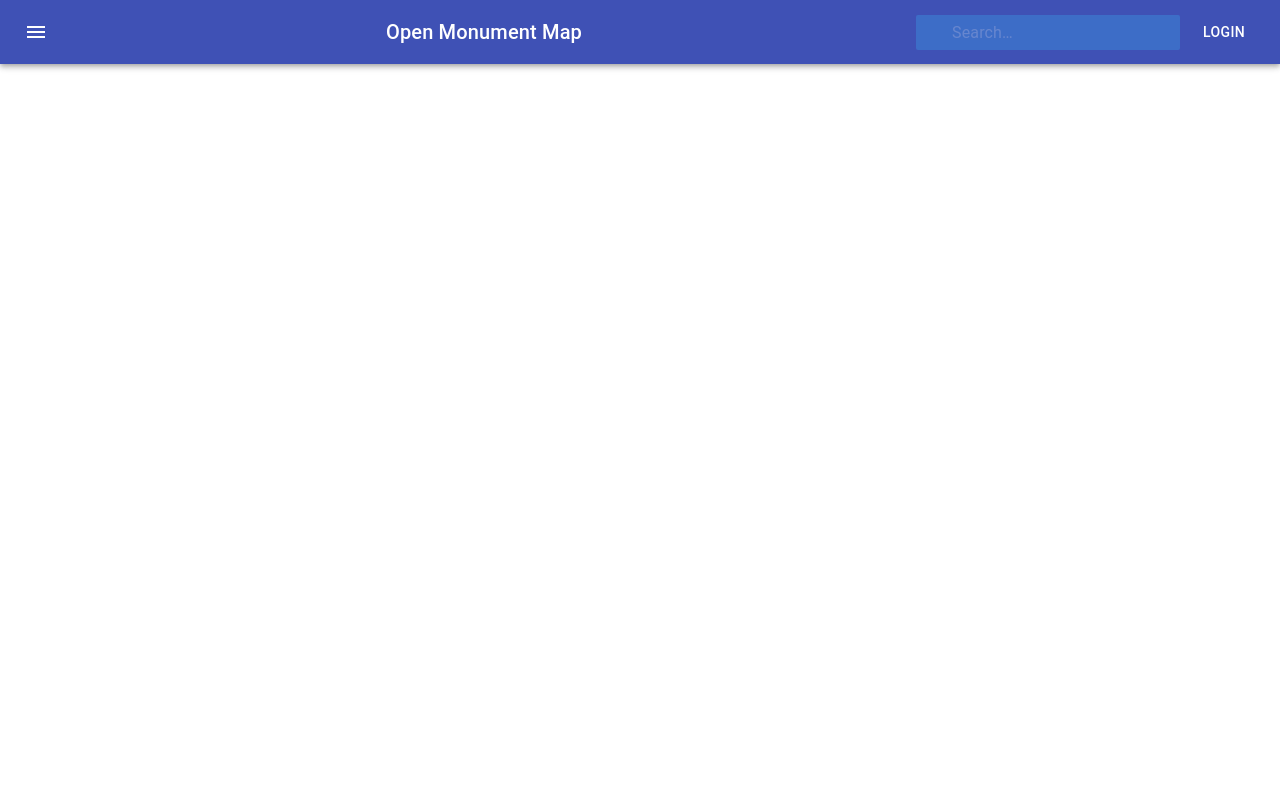
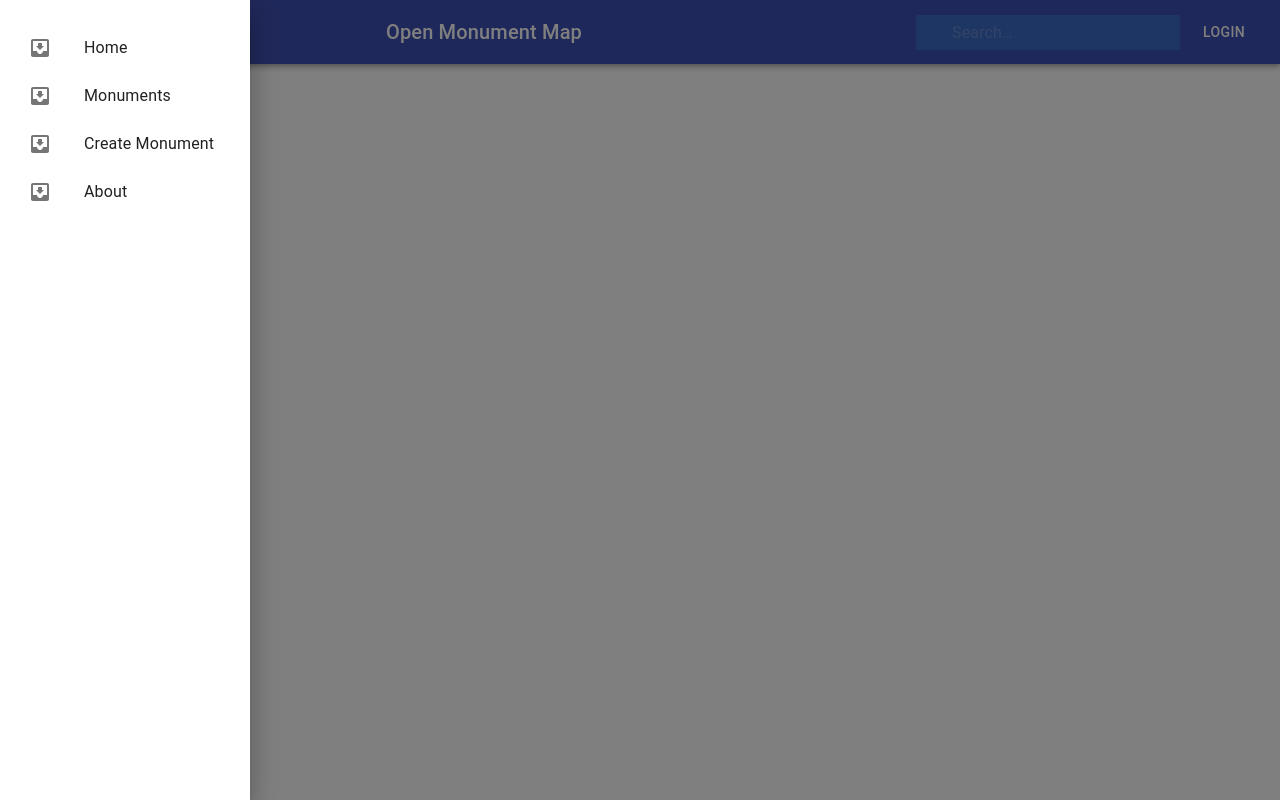
Before and after one commit to timofeymelnik/omm-playground, a React (Create React App) app in the folder client/: page / in a window 1280 px wide. Both pictures are taken after a click on the button "menu". Built offline with nearby package versions, Linux system fonts and the light colour scheme.

Commit message:
Add sidebut

```diff
--- a/client/src/App.css
+++ b/client/src/App.css
@@ -13,3 +13,9 @@
   font-size: calc(10px + 2vmin);
   color: white;
 }
+
+.drawer-navigation {
+  min-width: 250px;
+  padding: 24px 12px;
+  box-sizing: border-box;
+}
--- a/client/src/App.js
+++ b/client/src/App.js
@@ -1,19 +1,41 @@
 import React, {Component} from 'react';
 import './App.css';
 import Header from './components/Header';
+import Sidebar from './components/Sidebar';
 
 class App extends Component {
+  state = {
+    sidebarOpen: false
+  };
+
   submitSearch = (data) => {
     setTimeout(() => console.log(data), 1000);
+  };
+
+  openSidebar = () => {
+    this.setState({
+      sidebarOpen: true
+    })
+  };
+
+  closeSidebar = () => {
+    this.setState({
+      sidebarOpen: false
+    })
   };
 
   render() {
     return (
       <div className="App">
         <Header
+          openSidebar={this.openSidebar}
           submitSearch={this.submitSearch}
           name="Open Monument Map"
           btntext="login"/>
+        <Sidebar
+          isOpen={this.state.sidebarOpen}
+          closeSidebar={this.closeSidebar}
+        />
       </div>
     )
   }
--- a/client/src/components/Header/index.js
+++ b/client/src/components/Header/index.js
@@ -26,8 +26,8 @@ const Header = (props) => {
   return (
     <AppBar position="static">
       <Toolbar>
-        <IconButton edge="start" className={classes.menuButton} color="inherit" aria-label="menu">
-          <MenuIcon />
+        <IconButton onClick={props.openSidebar} edge="start" className={classes.menuButton} color="inherit" aria-label="menu">
+          <MenuIcon/>
         </IconButton>
         <Typography variant="h6" className={classes.title}>
           Open Monument Map
--- /dev/null
+++ b/client/src/components/Sidebar/index.js
@@ -0,0 +1,63 @@
+import React, {Component} from 'react';
+import Drawer from '@material-ui/core/Drawer';
+import {withStyles} from '@material-ui/core';
+
+import ListItem from '@material-ui/core/ListItem';
+import ListItemIcon from '@material-ui/core/ListItemIcon';
+import ListItemText from '@material-ui/core/ListItemText';
+
+import InboxIcon from '@material-ui/icons/MoveToInbox';
+import MailIcon from '@material-ui/icons/Mail';
+
+const styles = {
+  root: {
+    width: 250,
+  },
+};
+
+class SideBar extends Component {
+  render() {
+    const { isOpen, closeSidebar} = this.props
+    return (
+      <div>
+        <Drawer
+          anchor='left'
+          open={isOpen}
+          onClose={closeSidebar}
+        >
+          <div className='drawer-navigation'>
+            <ListItem button>
+              <ListItemIcon>
+                <InboxIcon />
+              </ListItemIcon>
+              <ListItemText primary='Home' />
+            </ListItem>
+
+            <ListItem button>
+              <ListItemIcon>
+                <InboxIcon />
+              </ListItemIcon>
+              <ListItemText primary='Monuments' />
+            </ListItem>
+
+            <ListItem button>
+              <ListItemIcon>
+                <InboxIcon />
+              </ListItemIcon>
+              <ListItemText primary='Create Monument' />
+            </ListItem>
+
+            <ListItem button>
+              <ListItemIcon>
+                <InboxIcon />
+              </ListItemIcon>
+              <ListItemText primary='About' />
+            </ListItem>
+          </div>
+        </Drawer>
+      </div>
+    )
+  }
+}
+
+export default withStyles(styles)(SideBar);
```
